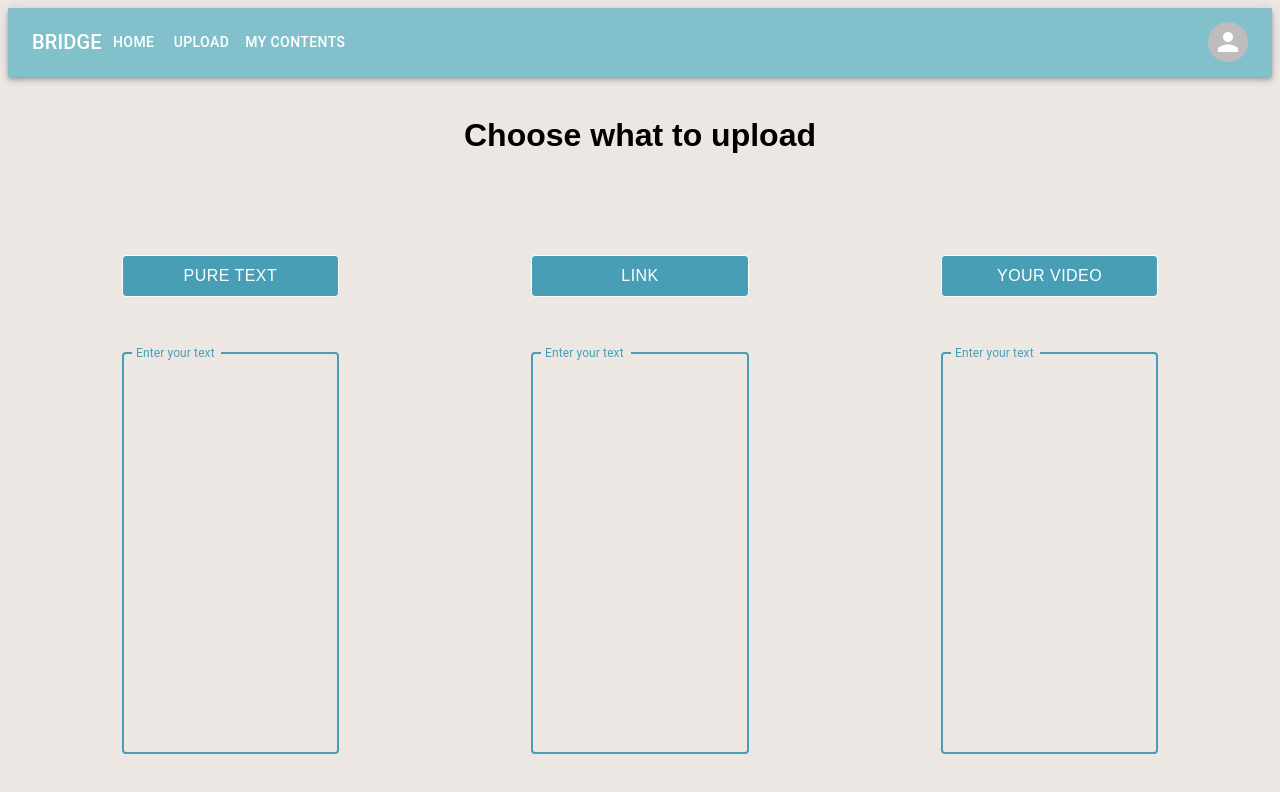
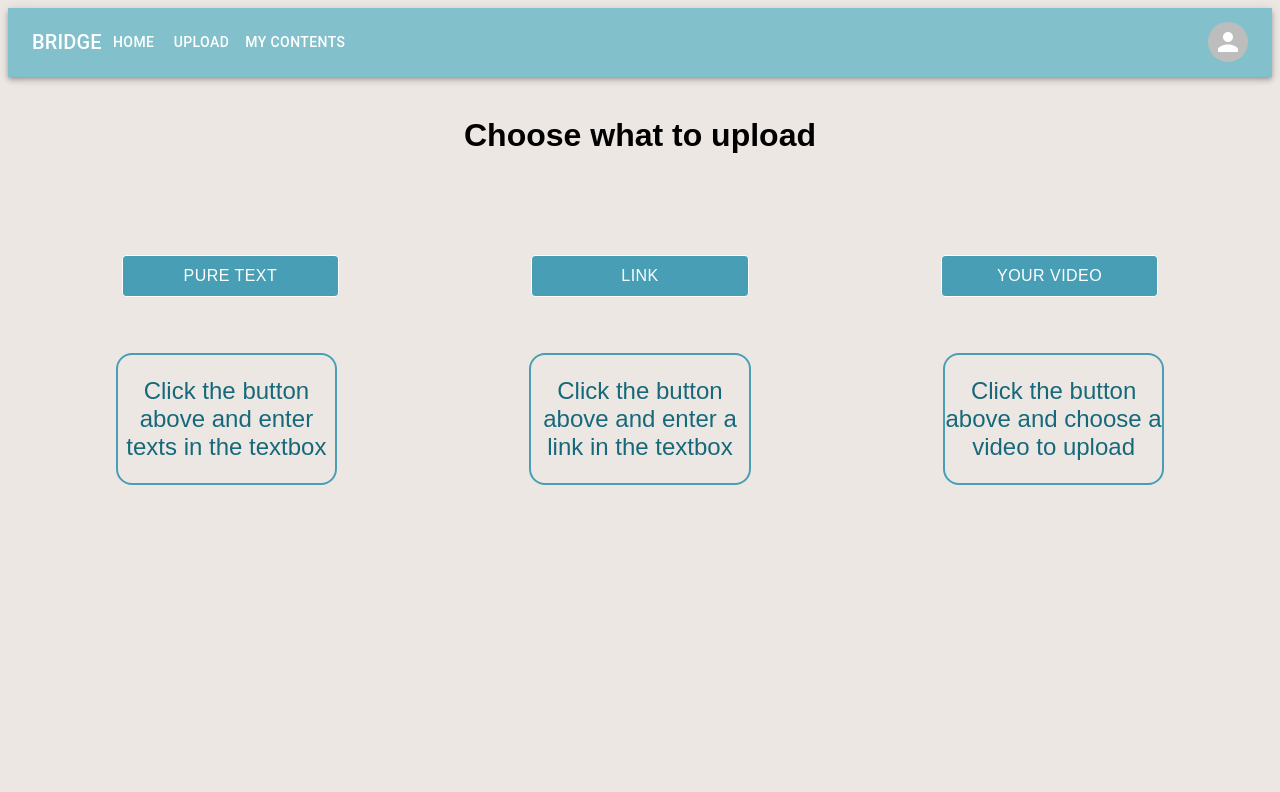
Before and after one commit to Spicy-Pineapple-Chicken-Stew/cissa-summerhack, a React (Create React App) app: page / in a window 1280 px wide. Shown: the top 792 px of the page. Built offline with nearby package versions, Linux system fonts and the light colour scheme.

Commit message:
Change textbox under each button to description box

```diff
--- a/src/Pages/UploadConfirmation.js
+++ b/src/Pages/UploadConfirmation.js
@@ -5,6 +5,7 @@ import {styled} from "@mui/material/styles";
 import Button from "@mui/material/Button";
 import {useContext, useEffect, useState} from "react";
 import {CurrentPageContext} from "../Contexts/CurrentPageContext";
+import { borderRadius, Box } from '@mui/system';
 
 export default function UploadConfirmation(props){
     let [currentPage, setCurrentPage] = useContext(CurrentPageContext);
@@ -32,6 +33,7 @@ export default function UploadConfirmation(props){
             },
         },
     });
+
 
     const SubmitButton = styled(Button)(({ theme }) => ({
         fontFamily: [
@@ -79,15 +81,55 @@ export default function UploadConfirmation(props){
         />
     )
 
-    const descriptionTextField = (
-        <CustomTextField
-            id={'pure-text-input'}
-            label={'Enter your text'}
-            multiline
-            rows={16}
-            sx={{width: '17vw', marginTop: '-3vh'}}
-            focused
-        />
+    const descriptionBoxPT = (
+        <Box
+        sx={{
+            width: '17vw',
+            height: '10vw',
+            marginTop: '-3vh',
+            border: '2px solid rgba(72, 159, 181, 1)',
+            borderRadius: '16px',
+            fontSize: 24,
+            color: '#16697A'
+            }}
+        className = {'descriptionBox'}
+        >
+            Click the button above and enter texts in the textbox
+        </Box>
+    )
+
+    const descriptionBoxLink = (
+        <Box
+        sx={{
+            width: '17vw',
+            height: '10vw',
+            marginTop: '-3vh',
+            border: '2px solid rgba(72, 159, 181, 1)',
+            borderRadius: '16px',
+            fontSize: 24,
+            color: '#16697A'
+            }}
+        className = {'descriptionBox'}
+        >
+            Click the button above and enter a link in the textbox
+        </Box>
+    )
+
+    const descriptionBoxYV = (
+        <Box
+        sx={{
+            width: '17vw',
+            height: '10vw',
+            marginTop: '-3vh',
+            border: '2px solid rgba(72, 159, 181, 1)',
+            borderRadius: '16px',
+            fontSize: 24,
+            color: '#16697A'
+            }}
+        className = {'descriptionBox'}
+        >
+            Click the button above and choose a video to upload
+        </Box>
     )
 
     const Input = styled('input')({
@@ -102,9 +144,9 @@ export default function UploadConfirmation(props){
         if(!hasSelected){
             return(
                 <div className={'wrapperButtonRow'}>
-                    {descriptionTextField}
-                    {descriptionTextField}
-                    {descriptionTextField}
+                    {descriptionBoxPT}
+                    {descriptionBoxLink}
+                    {descriptionBoxYV}
                 </div>
             )
         }else{
--- a/src/index.css
+++ b/src/index.css
@@ -50,6 +50,12 @@ body {
   margin-top: 10vh;
 }
 
+.descriptionBox{
+  display: flex;
+  justify-content: center;
+  align-items: center;
+}
+
 
 code {
   font-family: source-code-pro, Menlo, Monaco, Consolas, 'Courier New', monospace;
```
